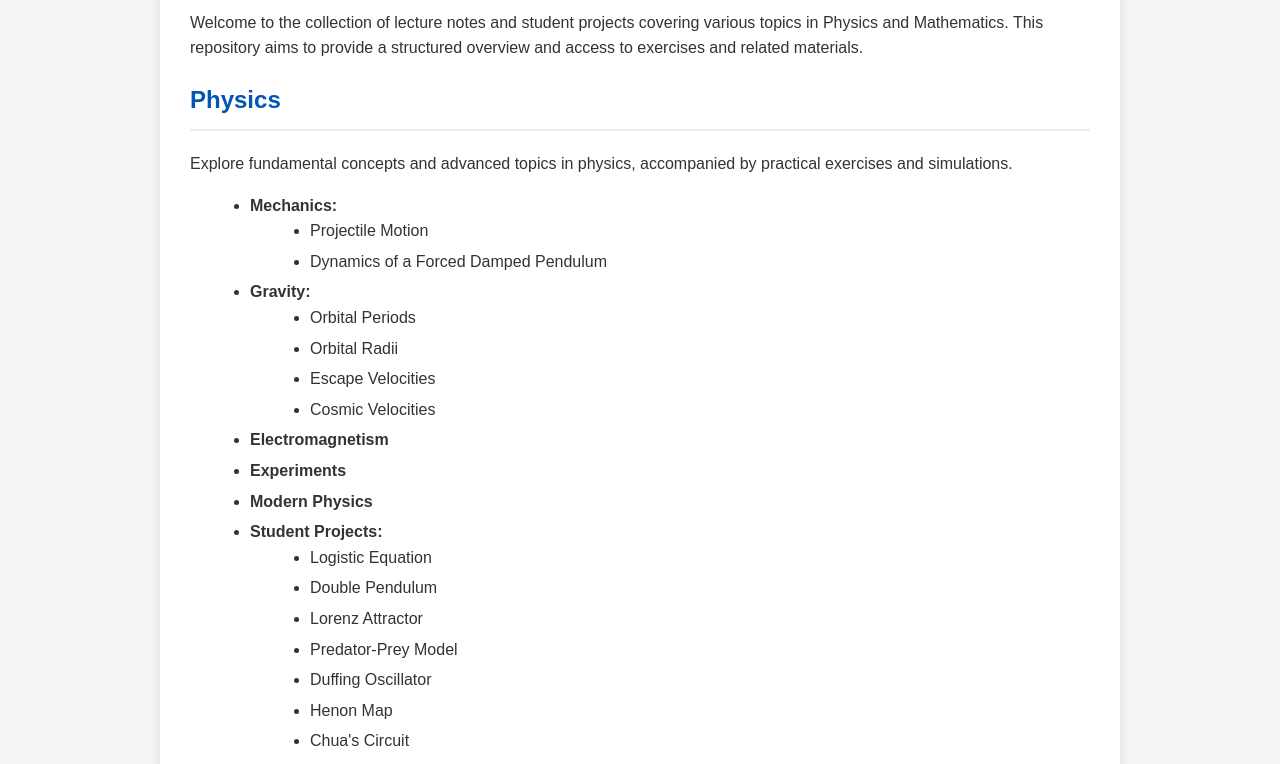
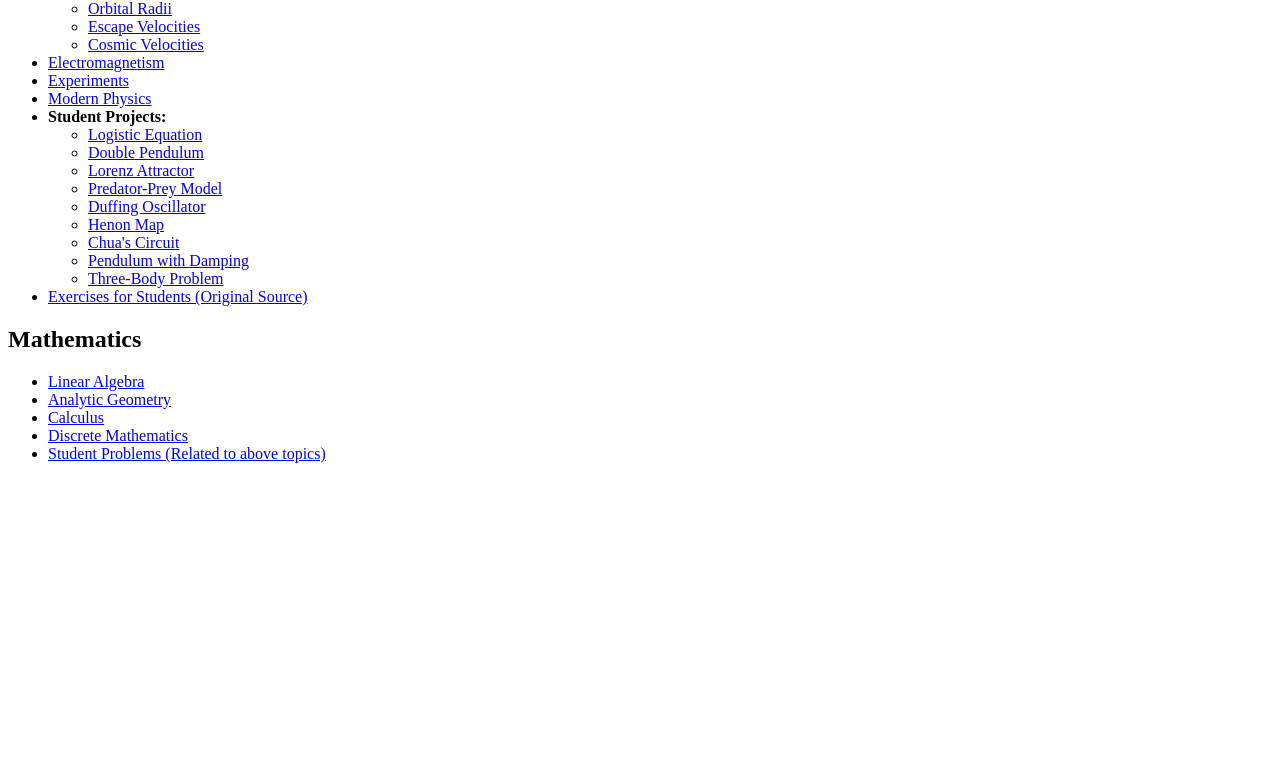
Before and after one commit to kilicumut7/student_repo, a plain HTML site: page index.html in a window 1280 px wide. Shown: the part 145-909 px from the top of the page. After the commit the page ends 800 px from the top, so only its background shows below. Drawn offline with Linux system fonts and the light colour scheme.

Commit message:
Update index.html

```diff
--- a/index.html
+++ b/index.html
@@ -1,105 +1,43 @@
-<!DOCTYPE html>
-<html lang="en">
-<head>
-    <meta charset="UTF-8">
-    <meta name="viewport" content="width=device-width, initial-scale=1.0">
-    <title>Mathematics & Physics Lectures - Exercises</title>
-    <style>
-        body {
-            font-family: Arial, sans-serif;
-            line-height: 1.6;
-            margin: 20px;
-            background-color: #f4f4f4;
-            color: #333;
-        }
-        .container {
-            max-width: 900px;
-            margin: auto;
-            background: #fff;
-            padding: 30px;
-            border-radius: 8px;
-            box-shadow: 0 0 10px rgba(0, 0, 0, 0.1);
-        }
-        h1, h2 {
-            color: #0056b3;
-            border-bottom: 2px solid #eee;
-            padding-bottom: 10px;
-            margin-top: 20px;
-        }
-        ul {
-            list-style-type: disc;
-            margin-left: 20px;
-        }
-        li {
-            margin-bottom: 5px;
-        }
-        a {
-            color: #007bff;
-            text-decoration: none;
-        }
-        a:hover {
-            text-decoration: underline;
-        }
-    </style>
-</head>
-<body>
-    <div class="container">
-        <h1>Mathematics & Physics Lectures - Exercises for Students</h1>
-        <p>
-            Welcome to the collection of lecture notes and student projects covering various topics in Physics and Mathematics.
-            This repository aims to provide a structured overview and access to exercises and related materials.
-        </p>
-
-        <h2>Physics</h2>
-        <p>Explore fundamental concepts and advanced topics in physics, accompanied by practical exercises and simulations.</p>
+<h2>Physics</h2>
         <ul>
             <li><strong>Mechanics:</strong>
                 <ul>
-                    <li>Projectile Motion</li>
-                    <li>Dynamics of a Forced Damped Pendulum</li>
+                    <li><a href="physics/mechanics/projectile-motion.md">Projectile Motion</a></li>
+                    <li><a href="physics/mechanics/forced-damped-pendulum.md">Dynamics of a Forced Damped Pendulum</a></li>
                 </ul>
             </li>
             <li><strong>Gravity:</strong>
                 <ul>
-                    <li>Orbital Periods</li>
-                    <li>Orbital Radii</li>
-                    <li>Escape Velocities</li>
-                    <li>Cosmic Velocities</li>
+                    <li><a href="physics/gravity/orbital-periods.md">Orbital Periods</a></li>
+                    <li><a href="physics/gravity/orbital-radii.md">Orbital Radii</a></li>
+                    <li><a href="physics/gravity/escape-velocities.md">Escape Velocities</a></li>
+                    <li><a href="physics/gravity/cosmic-velocities.md">Cosmic Velocities</a></li>
                 </ul>
             </li>
-            <li><strong>Electromagnetism</strong></li>
-            <li><strong>Experiments</strong></li>
-            <li><strong>Modern Physics</strong></li>
+            <li><a href="physics/electromagnetism.md">Electromagnetism</a></li>
+            <li><a href="physics/experiments.md">Experiments</a></li>
+            <li><a href="physics/modern-physics.md">Modern Physics</a></li>
             <li><strong>Student Projects:</strong>
                 <ul>
-                    <li>Logistic Equation</li>
-                    <li>Double Pendulum</li>
-                    <li>Lorenz Attractor</li>
-                    <li>Predator-Prey Model</li>
-                    <li>Duffing Oscillator</li>
-                    <li>Henon Map</li>
-                    <li>Chua's Circuit</li>
-                    <li>Pendulum with Damping</li>
-                    <li>Three-Body Problem</li>
+                    <li><a href="physics/student-projects/logistic-equation.md">Logistic Equation</a></li>
+                    <li><a href="physics/student-projects/double-pendulum.md">Double Pendulum</a></li>
+                    <li><a href="physics/student-projects/lorenz-attractor.md">Lorenz Attractor</a></li>
+                    <li><a href="physics/student-projects/predator-prey-model.md">Predator-Prey Model</a></li>
+                    <li><a href="physics/student-projects/duffing-oscillator.md">Duffing Oscillator</a></li>
+                    <li><a href="physics/student-projects/henon-map.md">Henon Map</a></li>
+                    <li><a href="physics/student-projects/chua-circuit.md">Chua's Circuit</a></li>
+                    <li><a href="physics/student-projects/pendulum-damping.md">Pendulum with Damping</a></li>
+                    <li><a href="physics/student-projects/three-body-problem.md">Three-Body Problem</a></li>
                 </ul>
             </li>
             <li><a href="https://dchorazkiewicz.github.io/Mathematics_Physics_Lectures/Physics/Exercises_for_Students/exercises_dch/" target="_blank">Exercises for Students (Original Source)</a></li>
         </ul>
 
         <h2>Mathematics</h2>
-        <p>Delve into core mathematical disciplines and problem-solving techniques.</p>
         <ul>
-            <li><strong>Linear Algebra</strong></li>
-            <li><strong>Analytic Geometry</strong></li>
-            <li><strong>Calculus</strong></li>
-            <li><strong>Discrete Mathematics</strong></li>
-            <li><strong>Student Problems (Related to above topics)</strong></li>
+            <li><a href="mathematics/linear-algebra.md">Linear Algebra</a></li>
+            <li><a href="mathematics/analytic-geometry.md">Analytic Geometry</a></li>
+            <li><a href="mathematics/calculus.md">Calculus</a></li>
+            <li><a href="mathematics/discrete-mathematics.md">Discrete Mathematics</a></li>
+            <li><a href="mathematics/student-problems.md">Student Problems (Related to above topics)</a></li>
         </ul>
-
-        <p>
-            For more details and original content, please refer to the
-            <a href="https://dchorazkiewicz.github.io/Mathematics_Physics_Lectures/Physics/Exercises_for_Students/exercises_dch/" target="_blank">main lecture page</a>.
-        </p>
-    </div>
-</body>
-</html>
```
